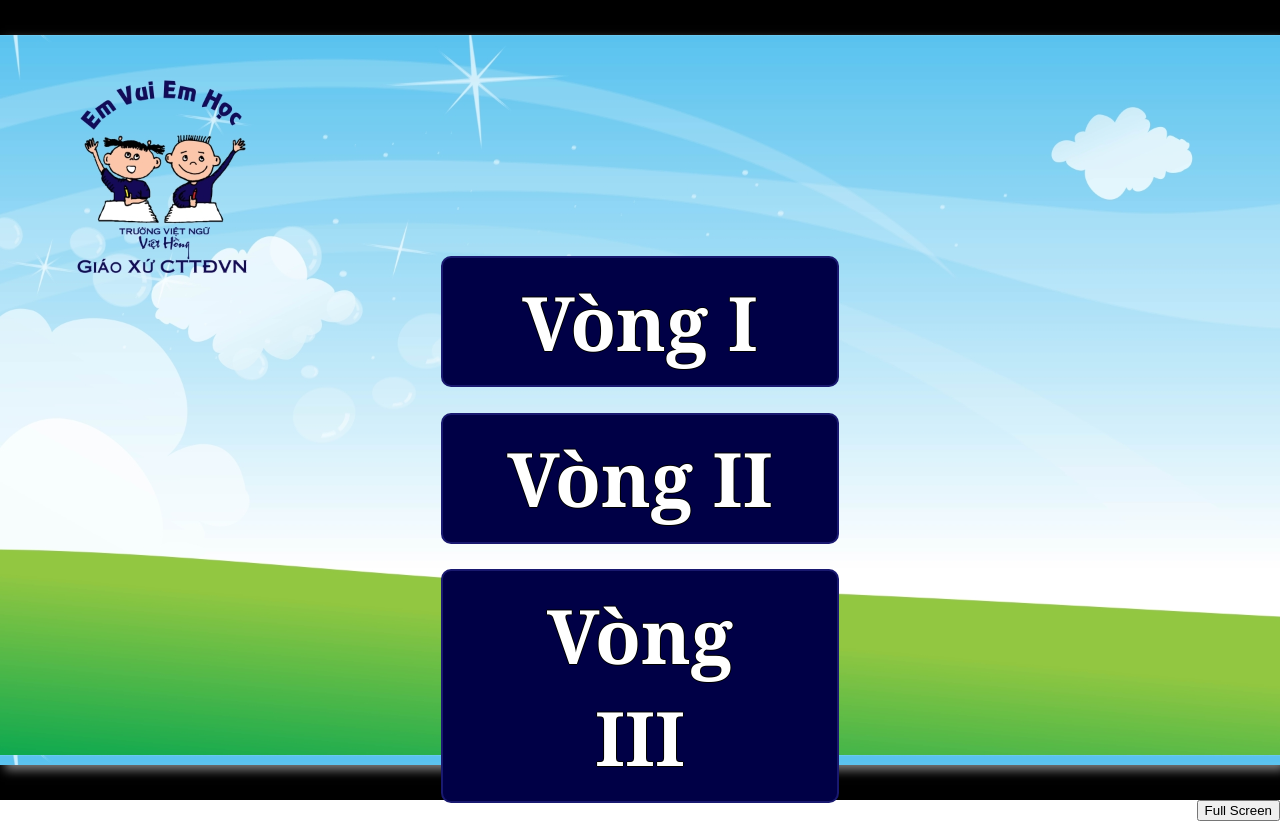
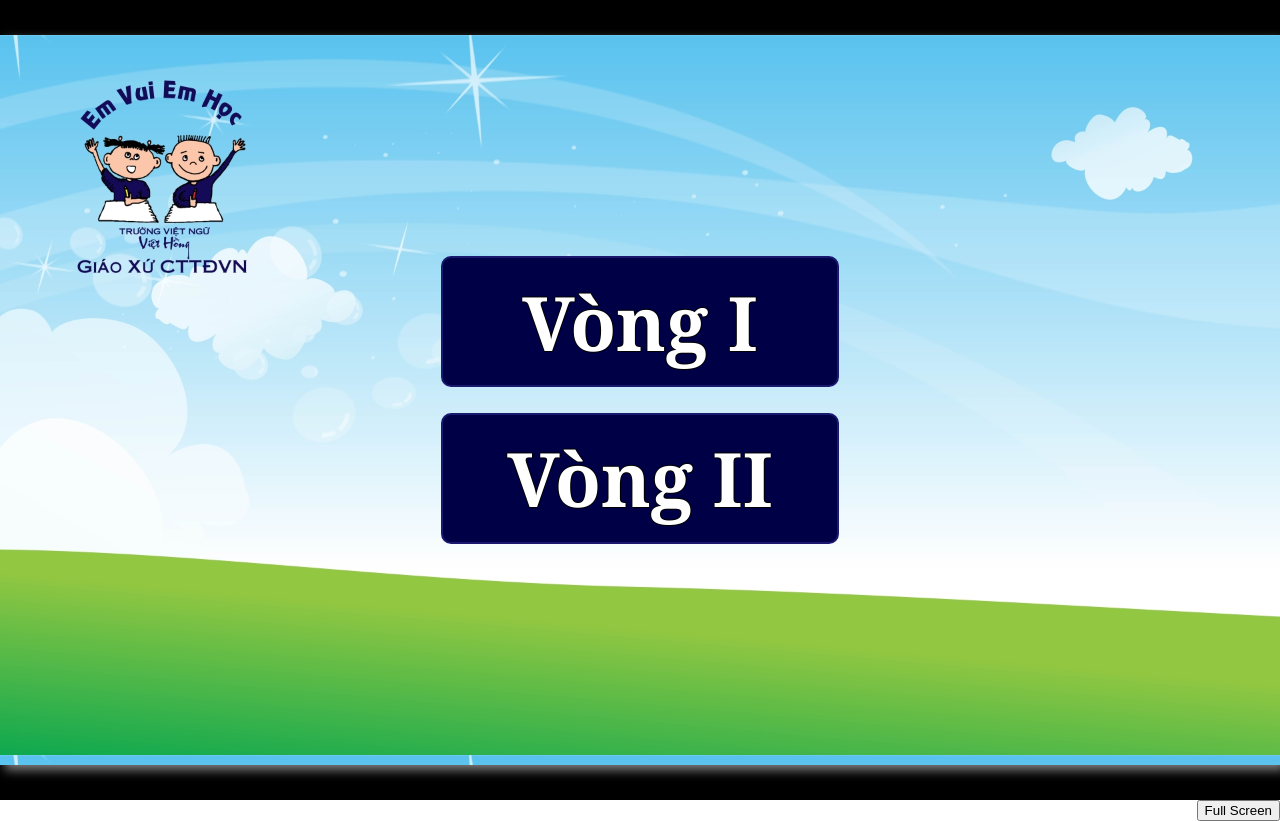
Before and after one commit to ankpham/vh-final-round, a React (Create React App) app: page /selection in a window 1280 px wide. Built offline with nearby package versions, Linux system fonts and the light colour scheme.

Commit message:
updated 2nd and removed 3rd

```diff
--- a/src/pages/RoundSelection.jsx
+++ b/src/pages/RoundSelection.jsx
@@ -8,7 +8,7 @@ const RoundSelection = () => {
                 <div className='select-round'>
                     <Link className="link" to="/vl-selection">Vòng I</Link>
                     <Link className="link" to="/r2-home">Vòng II</Link>
-                    <Link className="link" to="/r3-home">Vòng III</Link>
+                    {/*<Link className="link" to="/r3-home">Vòng III</Link>*/}
                 </div>
             </div>
         </div>
--- a/src/pages/ViewQuestion.jsx
+++ b/src/pages/ViewQuestion.jsx
@@ -107,7 +107,7 @@ const ViewQuestion = () => {
         setdisplayC(arr[2]);
     }
 
-    let url = 'http://vh.backend.hvmatl.org:8080/get/questions/12/round/2/category/2';
+    let url = 'http://vh.backend.hvmatl.org:8080/get/questions/12/no-random/round/2/category/2';
 
     useEffect(()=> {
         if (currentQuestion === 0) {
```
